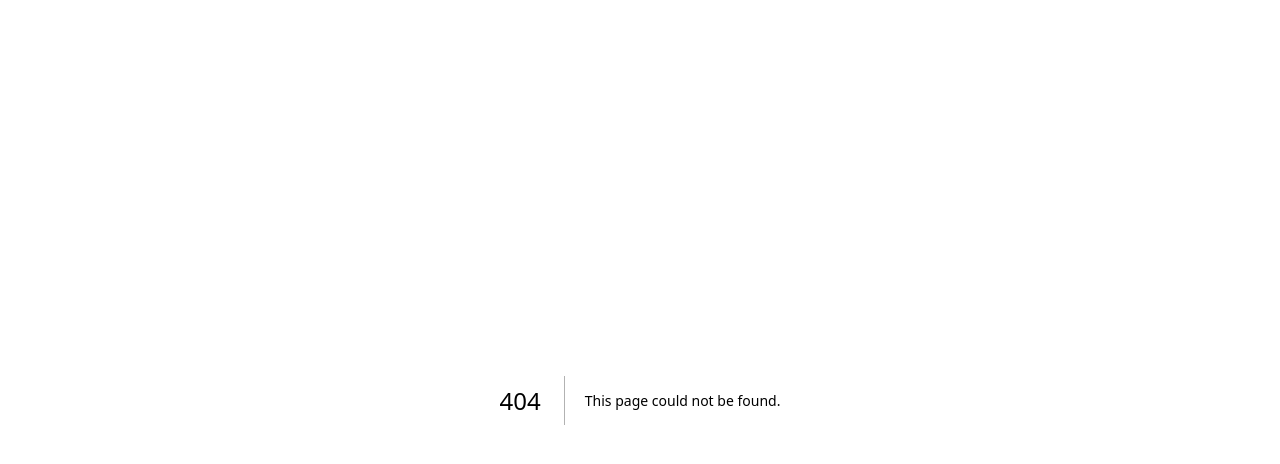
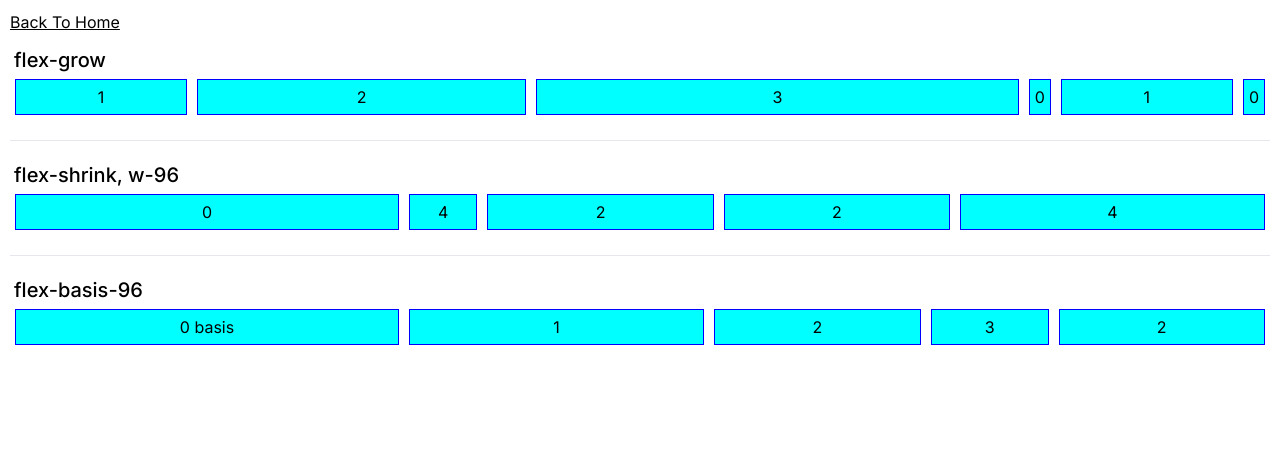
Before and after one commit to rayhannovelo/NextJS-Tailwind-Layout-Examples, a Next.js app: page /flex-grow-shrink in a window 1280 px wide. Before the commit this address had no page. Shown: the top 464 px of the page. Built offline with nearby package versions, Linux system fonts and the light colour scheme.

Commit message:
add flex grow shrink basis example

```diff
--- a/app/flexbox/page.tsx
+++ b/app/flex-direction-wrap-order/page.tsx
@@ -3,7 +3,7 @@ import "./styles.css";
 
 export default function Page() {
   return (
-    <div id="flex">
+    <div id="flex-direction-wrap-order">
       <Link href="/" className="underline mb-3 block">
         Back To Home
       </Link>
--- a/app/flexbox/styles.css
+++ b/app/flex-direction-wrap-order/styles.css
@@ -2,7 +2,7 @@ body {
   margin: 10px;
 }
 
-#flex {
+#flex-direction-wrap-order {
   .content {
     width: 250px;
     height: auto;
--- /dev/null
+++ b/app/flex-grow-shrink/page.tsx
@@ -0,0 +1,68 @@
+import Link from "next/link";
+import "./styles.css";
+
+export default function Page() {
+  return (
+    <div id="flex-grow-shrink">
+      <Link href="/" className="underline mb-3 block">
+        Back To Home
+      </Link>
+
+      <h3 className="ml-1">flex-grow</h3>
+      <div className="flex flex-wrap">
+        <div className="content grow flex items-center justify-center">1</div>
+        <div className="content grow-[2] flex items-center justify-center">
+          2
+        </div>
+        <div className="content grow-[3] flex items-center justify-center">
+          3
+        </div>
+        <div className="content grow-0 flex items-center justify-center">0</div>
+        <div className="content grow flex items-center justify-center">1</div>
+        <div className="content flex items-center justify-center">0</div>
+      </div>
+
+      <hr className="my-5"></hr>
+
+      <h3 className="ml-1">flex-shrink, w-96</h3>
+      <div className="flex">
+        <div className="content shrink-0 bg-blue-500 w-96 flex items-center justify-center">
+          0
+        </div>
+        <div className="content shrink-[4] bg-red-500 w-96 flex items-center justify-center">
+          4
+        </div>
+        <div className="content shrink-[2] bg-green-500 w-96 flex items-center justify-center">
+          2
+        </div>
+        <div className="content shrink-[2] bg-yellow-500 w-96 flex items-center justify-center">
+          2
+        </div>
+        <div className="content shrink-1 bg-yellow-500 w-96 flex items-center justify-center">
+          4
+        </div>
+      </div>
+
+      <hr className="my-5"></hr>
+
+      <h3 className="ml-1">flex-basis-96</h3>
+      <div className="flex">
+        <div className="content shrink-0 bg-blue-500 basis-96 flex items-center justify-center">
+          0 basis
+        </div>
+        <div className="content shrink-1 bg-red-500 basis-96 flex items-center justify-center">
+          1
+        </div>
+        <div className="content shrink-[2] bg-green-500 basis-96 flex items-center justify-center">
+          2
+        </div>
+        <div className="content shrink-[3] bg-green-500 basis-96 flex items-center justify-center">
+          3
+        </div>
+        <div className="content shrink-[2] bg-green-500 basis-96 flex items-center justify-center">
+          2
+        </div>
+      </div>
+    </div>
+  );
+}
--- /dev/null
+++ b/app/flex-grow-shrink/styles.css
@@ -0,0 +1,24 @@
+body {
+  margin: 10px;
+}
+
+#flex-grow-shrink {
+  .container-new {
+    display: flex;
+  }
+
+  .content {
+    background-color: aqua;
+    border: 1px solid blue;
+    margin: 5px;
+    padding: 5px;
+  }
+
+  .content1 {
+    flex-shrink: 1;
+  }
+
+  .content2 {
+    flex-shrink: 2;
+  }
+}
--- a/app/page.tsx
+++ b/app/page.tsx
@@ -13,12 +13,17 @@ export default function Home() {
           </li>
           <li>
             <Link href="/display" className="hover:underline">
-              Display
+              display inline block
             </Link>
           </li>
           <li>
-            <Link href="/flex" className="hover:underline">
-              Flexbox (flex-direction, flex-wrap, order)
+            <Link href="/flex-direction-wrap-order" className="hover:underline">
+              flex-direction, flex-wrap, order
+            </Link>
+          </li>
+          <li>
+            <Link href="/flex-grow-shrink" className="hover:underline">
+              flex-grow, flex-shrink
             </Link>
           </li>
           <li>
--- /dev/null
+++ b/flex.html
@@ -0,0 +1,37 @@
+<html>
+    <head>
+        <style>
+            .container {
+                display: flex;
+            }
+
+            .content {
+                background-color: aqua;
+                border: 1px solid blue;
+                padding: 5px;
+                margin: 5px;
+            }
+
+            .content1 {
+                flex-shrink: 1;
+            }
+
+            .content2 {
+                flex-shrink: 2;
+            }
+        </style>
+    </head>
+    <body>
+        <div class="container">
+            <div class="content content1">
+                Lorem ipsum dolor, sit amet consectetur adipisicing elit. Autem dolorem officiis reprehenderit voluptas facilis magnam cumque eum, laborum amet sit eaque, sequi iure aliquid placeat? Cum quas deleniti consequatur enim?
+            </div>
+            <div class="content content2">
+                Lorem ipsum dolor, sit amet consectetur adipisicing elit. Autem dolorem officiis reprehenderit voluptas facilis magnam cumque eum, laborum amet sit eaque, sequi iure aliquid placeat? Cum quas deleniti consequatur enim?
+            </div>
+            <div class="content content1">
+                Lorem ipsum dolor, sit amet consectetur adipisicing elit. Autem dolorem officiis reprehenderit voluptas facilis magnam cumque eum, laborum amet sit eaque, sequi iure aliquid placeat? Cum quas deleniti consequatur enim?
+            </div>
+        </div>
+    </body>
+</html>
```
